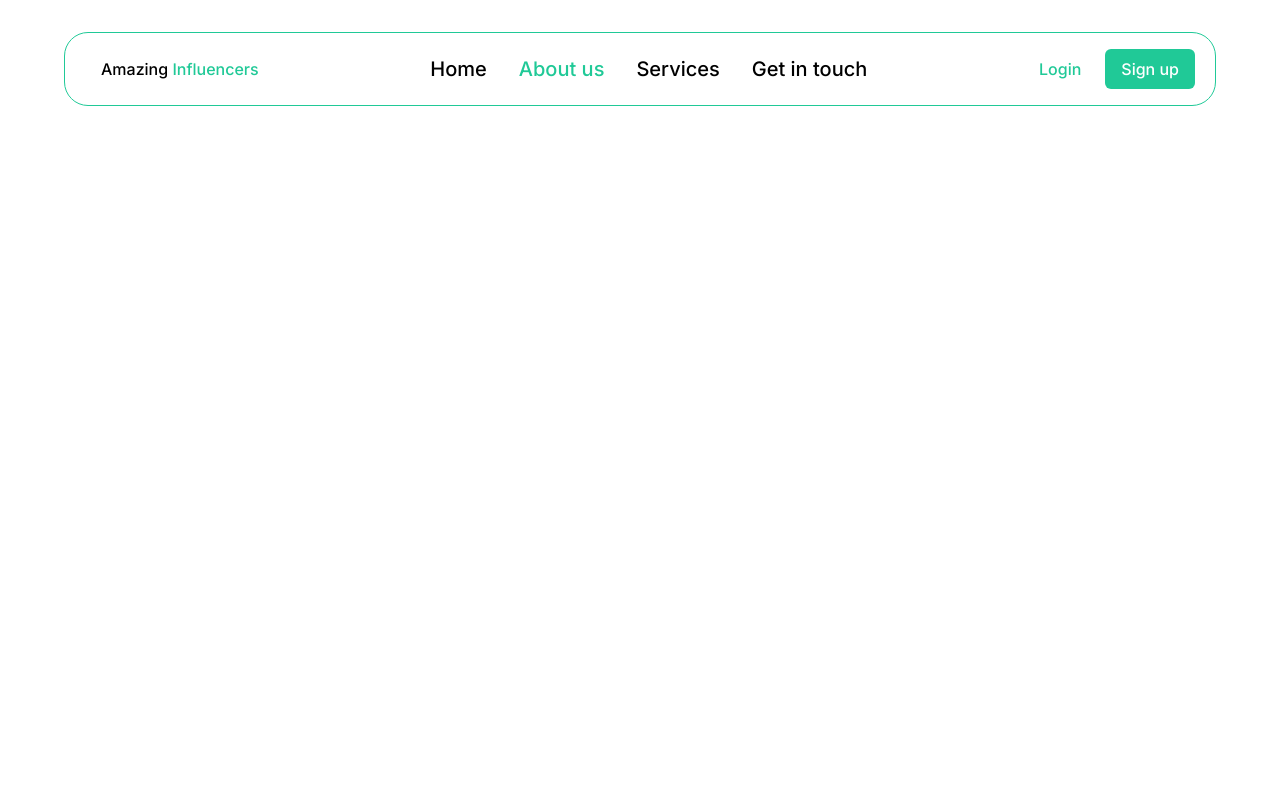
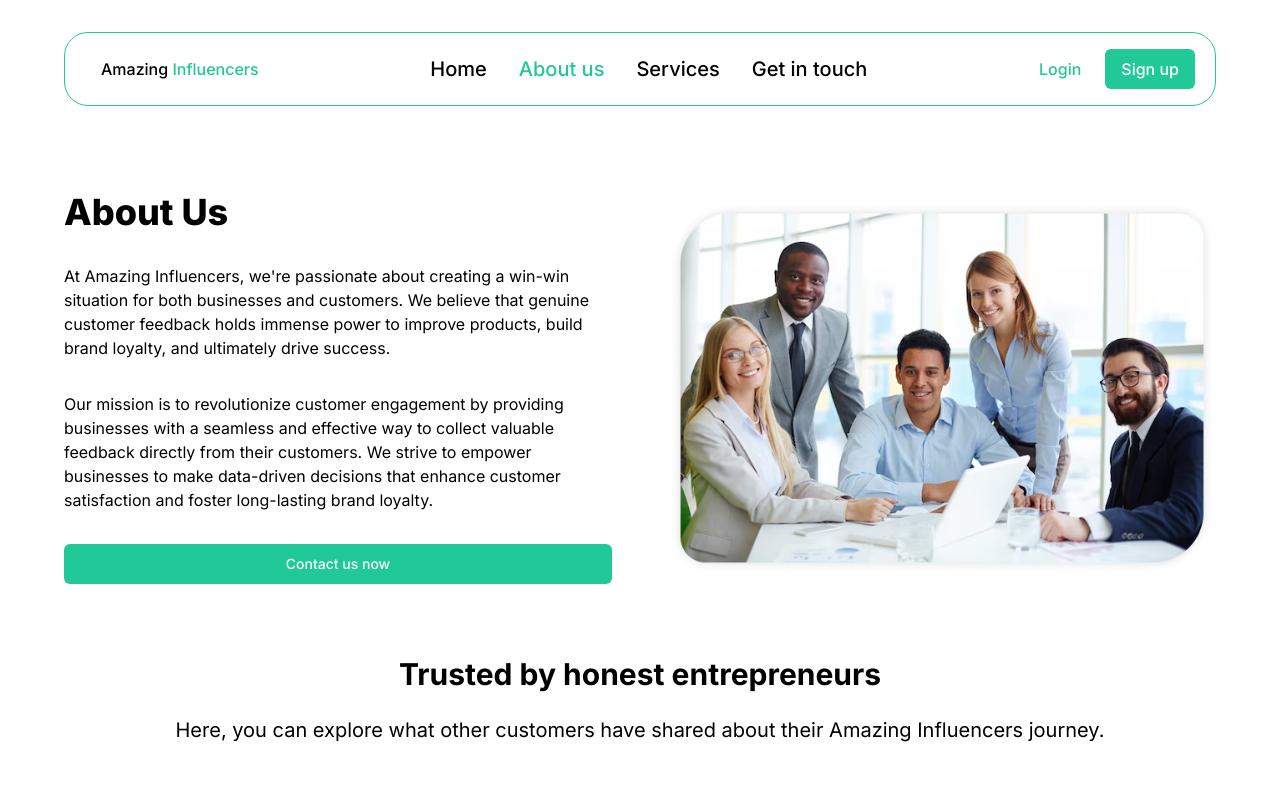
Before and after one commit to AjelmarMedina/amazing-influencers, a Next.js app: page /about in a window 1280 px wide. Shown: the top 800 px of the page. Built offline with nearby package versions, Linux system fonts and the light colour scheme.

Commit message:
About-us + slider

```diff
--- a/src/app/(overview)/about/page.tsx
+++ b/src/app/(overview)/about/page.tsx
@@ -1,10 +1,41 @@
+import SimpleSlider from "@/components/sass-components/slickslider/slider";
+import { Button } from "@/components/ui/button";
+import Footer from "@/components/ui/footer";
+import Image from "next/image";
+import Link from "next/link";
 
 export default function About() {
   return(
-    <main>
-      <div>
-
+    <main className="pt-24 w-full">
+      <div className="min-h-screen py-8 md:py-24 flex flex-col items-stretch space-y-10 px-4 md:px-8 lg:px-16">
+        <section className="flex flex-col-reverse justify-stretch space-y-reverse space-y-8 md:space-y-0 md:grid grid-cols-2 md:gap-8 lg:gap-14">
+          <article className="flex flex-col items-stretch space-y-8">
+            <h1 className="text-4xl font-extrabold text-center md:text-start">About Us</h1>
+            <p>
+              At Amazing Influencers, we&apos;re passionate about creating a win-win situation for both businesses and customers. We believe that genuine customer feedback holds immense power to improve products, build brand loyalty, and ultimately drive success.
+            </p>
+            <p>
+              Our mission is to revolutionize customer engagement by providing businesses with a seamless and effective way to collect valuable feedback directly from their customers. We strive to empower businesses to make data-driven decisions that enhance customer satisfaction and foster long-lasting brand loyalty.
+            </p>
+            <Button className="bg-primary hover:bg-primary/90" asChild={true}>
+              <Link href={"/contact"}>
+                Contact us now
+              </Link>
+            </Button>
+          </article>
+          <Image
+            alt="About us"
+            src={"/about-us.png"}
+            width={626}
+            height={417}
+            className="self-center justify-self-center"
+          />
+        </section>
+        <section>
+          <SimpleSlider className="bg-transparent" />
+        </section>
       </div>
+      <Footer />
     </main>
   )
 }
--- a/src/components/sass-components/page/index.tsx
+++ b/src/components/sass-components/page/index.tsx
@@ -89,7 +89,7 @@ const Home = () => {
 
         </section>
         <section>
-          <SimpleSlider />
+          <SimpleSlider className="bg-[rgba(32,201,151,0.05)]" />
         </section>
         <section className={style.sec3main}>
           <div>
--- a/src/components/sass-components/slickslider/slide.module.scss
+++ b/src/components/sass-components/slickslider/slide.module.scss
@@ -1,5 +1,4 @@
 .mainsec{
-    background: rgba(32, 201, 151, 0.05);
     height:max-content;
     padding: 40px;
 }
--- a/src/components/sass-components/slickslider/slider.tsx
+++ b/src/components/sass-components/slickslider/slider.tsx
@@ -1,11 +1,12 @@
 "use client";
 /* eslint-disable @next/next/no-img-element */
+import { cn } from "@/lib/utils";
 import Slider from "react-slick";
 import "slick-carousel/slick/slick-theme.css";
 import "slick-carousel/slick/slick.css";
 import style from "./slide.module.scss";
 
-export default function SimpleSlider() {
+export default function SimpleSlider({ className }: React.HtmlHTMLAttributes<HTMLElement> ) {
   const settings = {
     dots: true,
     infinite: true,
@@ -16,8 +17,16 @@ export default function SimpleSlider() {
   };
 
   return (
-    <>
-      <section className={style.mainsec}>
+    <section>
+      <header className="w-full flex flex-col px-4 md:px-8 lg:px-24 py-8 space-y-6 text-center justify-stretch">
+        <h2 className="text-3xl font-bold">
+          Trusted by honest entrepreneurs
+        </h2>
+        <p className="text-xl">
+          Here, you can explore what other customers have shared about their Amazing Influencers journey.
+        </p>
+      </header>
+      <article className={cn(style.mainsec, className)}>
         <Slider {...settings} className={style.editsliderr}>
           <div className={style.mainslider}>
             <img src={"/images/profile1.png"} alt="" className={style.profile1edit} />
@@ -59,7 +68,7 @@ export default function SimpleSlider() {
             </p>
           </div>
         </Slider>
-      </section>
-    </>
+      </article>
+    </section>
   );
 }
```
Also changed, not shown: public/about-us.png (added).
